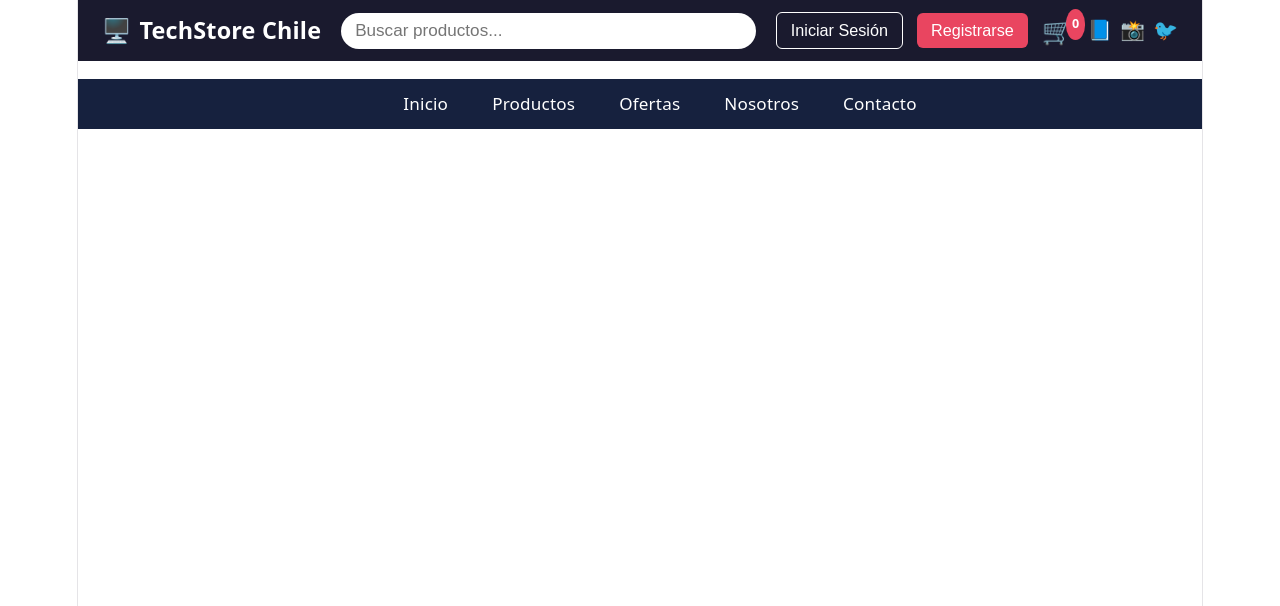
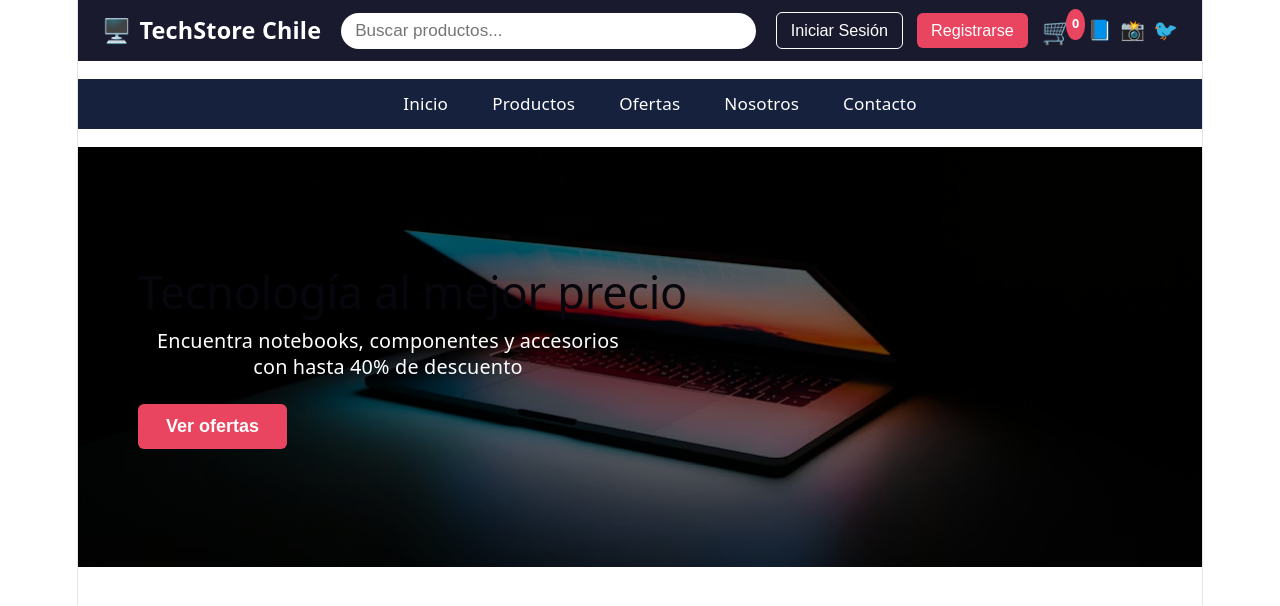
Before and after one commit to chriszzzzv/techstore-, a React (Vite) app: page / in a window 1280 px wide. Shown: the top 606 px of the page. Built offline with nearby package versions, Linux system fonts and the light colour scheme.

Commit message:
feat: banner principal con imagen, titulo y boton ver ofertas

```diff
--- a/src/App.jsx
+++ b/src/App.jsx
@@ -1,11 +1,12 @@
 import Header from './components/Header';
 import Navbar from './components/Navbar';
-
+import Banner from './components/Banner';
 function App() {
   return (
     <div>
       <Header cartCount={0} />
       <Navbar />
+      <Banner />
     </div>
   );
 }
--- /dev/null
+++ b/src/components/Banner.jsx
@@ -0,0 +1,19 @@
+import '../css/Banner.css';
+import bannerImg from '../assets/banner.jpg';
+
+function Banner() {
+return (
+    <section className="banner">
+    <img src={bannerImg} alt="Ofertas en tecnología" className="banner-img" />
+    <div className="banner-contenido">
+        <h2 className="banner-titulo">Tecnología al mejor precio</h2>
+        <p className="banner-subtitulo">
+        Encuentra notebooks, componentes y accesorios con hasta 40% de descuento
+        </p>
+        <button className="banner-boton">Ver ofertas</button>
+    </div>
+    </section>
+);
+}
+
+export default Banner;
--- /dev/null
+++ b/src/css/Banner.css
@@ -0,0 +1,52 @@
+.banner {
+    position: relative;
+    height: 420px;
+    overflow: hidden;
+}
+
+.banner-img {
+    width: 100%;
+    height: 100%;
+    object-fit: cover;
+}
+
+.banner-contenido {
+    position: absolute;
+    top: 0;
+    left: 0;
+    width: 100%;
+    height: 100%;
+    display: flex;
+    flex-direction: column;
+    justify-content: center;
+    align-items: flex-start;
+    padding: 0 60px;
+    background-color: rgba(0, 0, 0, 0.5);
+    color: white;
+}
+.banner-titulo {
+    font-size: 2.5rem;
+    margin-bottom: 10px;
+}
+
+.banner-subtitulo {
+    font-size: 1.1rem;
+    margin-bottom: 24px;
+    max-width: 500px;
+}
+
+.banner-boton {
+    padding: 12px 28px;
+    border: none;
+    border-radius: 6px;
+    background-color: #e94560;
+    color: white;
+    font-size: 1rem;
+    font-weight: bold;
+    cursor: pointer;
+    transition: background-color 0.3s;
+}
+
+.banner-boton:hover {
+    background-color: #c73650;
+}
```
Also changed, not shown: src/assets/banner.jpg (added).
